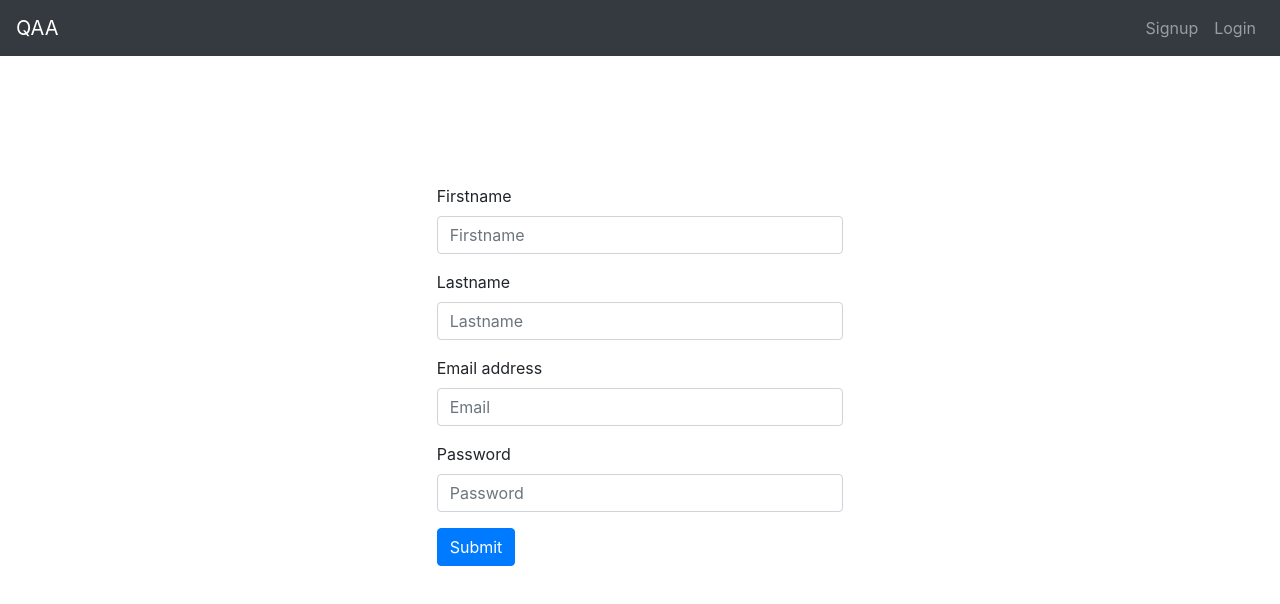
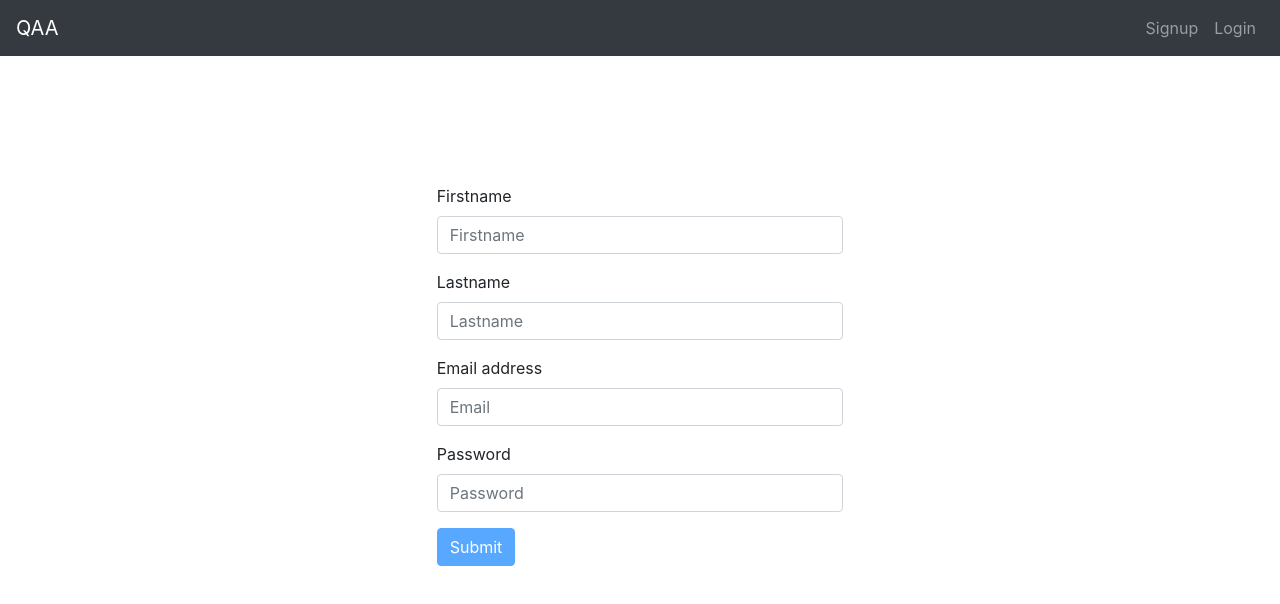
Before and after one commit to s-xync/qaa-question-everything, a React (Create React App) app in the folder qaa-question-everything-client/: page /signup in a window 1280 px wide. Shown: the top 604 px of the page. Built offline with nearby package versions, Linux system fonts and the light colour scheme.

Commit message:
adds button disabling

```diff
--- a/qaa-question-everything-client/src/components/signup.jsx
+++ b/qaa-question-everything-client/src/components/signup.jsx
@@ -1,4 +1,4 @@
-import React, { Component } from 'react';
+import React, { Component, Fragment } from 'react';
 import propTypes from 'prop-types';
 import { connect } from 'react-redux';
 import { setSignupInputFirstname, setSignupInputLastname, setSignupInputEmail, setSignupInputPassword } from '../actions/formActions';
@@ -6,7 +6,7 @@ import { setSignupInputFirstname, setSignupInputLastname, setSignupInputEmail, s
 class Signup extends Component {
   render(){
     return(
-      <div>
+      <Fragment>
         <form>
           <div className="form-group">
             <label htmlFor="signupInputFirstname">Firstname</label>
@@ -28,9 +28,9 @@ class Signup extends Component {
             <input type="password" className="form-control" id="signupInputPassword" aria-describedby="signupPasswordHelp" placeholder="Password" value={this.props.signupInputPassword} onChange={this.props.setSignupInputPassword} required/>
             <small id="signupPasswordHelp" className={"form-text "+this.props.signupPasswordHelpClass}>{this.props.signupPasswordHelp}</small>
           </div>
-          <button type="submit" className="btn btn-primary">Submit</button>
+          <button type="submit" className="btn btn-primary" disabled={!(this.props.signupFirstnameFlag && this.props.signupLastnameFlag && this.props.signupEmailFlag && this.props.signupPasswordFlag)}>Submit</button>
         </form>
-      </div>
+      </Fragment>
     );
   }
 }
@@ -51,7 +51,11 @@ Signup.propTypes = {
   setSignupInputPassword : propTypes.func.isRequired,
   signupInputPassword : propTypes.string.isRequired,
   signupPasswordHelpClass : propTypes.string.isRequired,
-  signupPasswordHelp : propTypes.string.isRequired
+  signupPasswordHelp : propTypes.string.isRequired,
+  signupFirstnameFlag : propTypes.bool.isRequired,
+  signupLastnameFlag : propTypes.bool.isRequired,
+  signupEmailFlag : propTypes.bool.isRequired,
+  signupPasswordFlag : propTypes.bool.isRequired
 };
 
 const mapStateToProps = (state) => ({
@@ -66,7 +70,11 @@ const mapStateToProps = (state) => ({
   signupEmailHelp : state.accountForm.signupEmailHelp,
   signupInputPassword : state.accountForm.signupInputPassword,
   signupPasswordHelpClass : state.accountForm.signupPasswordHelpClass,
-  signupPasswordHelp : state.accountForm.signupPasswordHelp
+  signupPasswordHelp : state.accountForm.signupPasswordHelp,
+  signupFirstnameFlag : state.accountForm.signupFirstnameFlag,
+  signupLastnameFlag : state.accountForm.signupLastnameFlag,
+  signupEmailFlag : state.accountForm.signupEmailFlag,
+  signupPasswordFlag : state.accountForm.signupPasswordFlag
 });
 
 export default connect(mapStateToProps, { setSignupInputFirstname, setSignupInputLastname, setSignupInputEmail, setSignupInputPassword })(Signup);
--- a/qaa-question-everything-client/src/components/signupPage.jsx
+++ b/qaa-question-everything-client/src/components/signupPage.jsx
@@ -1,4 +1,4 @@
-import React, { Component } from 'react';
+import React, { Component, Fragment } from 'react';
 import NavBar from './navBar';
 import Signup from './signup';
 
@@ -6,7 +6,7 @@ import Signup from './signup';
 class SignupPage extends Component{
   render(){
     return(
-      <div>
+      <Fragment>
         <NavBar />
         <div className="row" style={{marginTop:'10%'}}>
           <div className="col"></div>
@@ -15,7 +15,7 @@ class SignupPage extends Component{
           </div>
           <div className="col"></div>
         </div>
-      </div>
+      </Fragment>
     );
   }
 }
```
Lines whose indentation alone changed are shown as unchanged.
